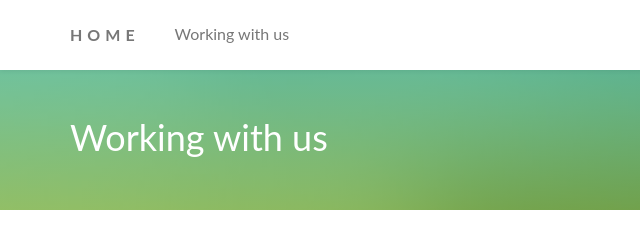
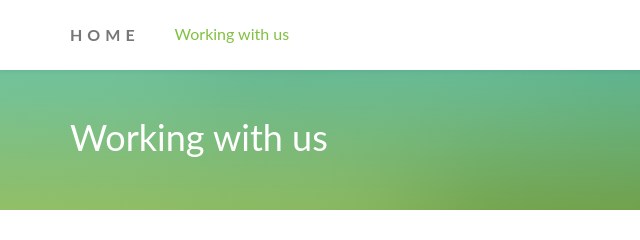
Before and after one commit to lukaslange1/lukaslange1.github.io, a plain HTML site: page inside-page.html in a window 1280 px wide. Shown: the top 240 px of the page, 0-640 px from the left. Drawn offline with Linux system fonts and the light colour scheme; some packages are replaced by stand-ins of ours; no server answers; a web font is replaced by a local one.

Commit message:
Updated "active" status on "working with us"

```diff
--- a/inside-page.html
+++ b/inside-page.html
@@ -65,7 +65,7 @@
           </div>
           <div id="fh5co-navbar" class="navbar-collapse collapse">
             <ul class="nav navbar-nav">
-              <li><a href="inside-page.html">Working with us</a></li>
+              <li class="active"><a href="inside-page.html">Working with us</a></li>
             </ul>
             <ul class="nav navbar-nav navbar-right">
               <li><a href="contact.html" class="btn btn-calltoaction btn-primary">Get in touch</a></li>
```
